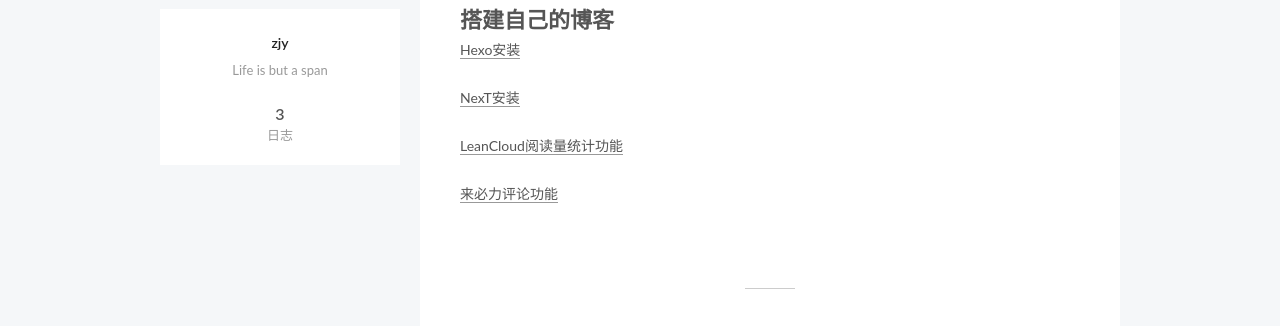
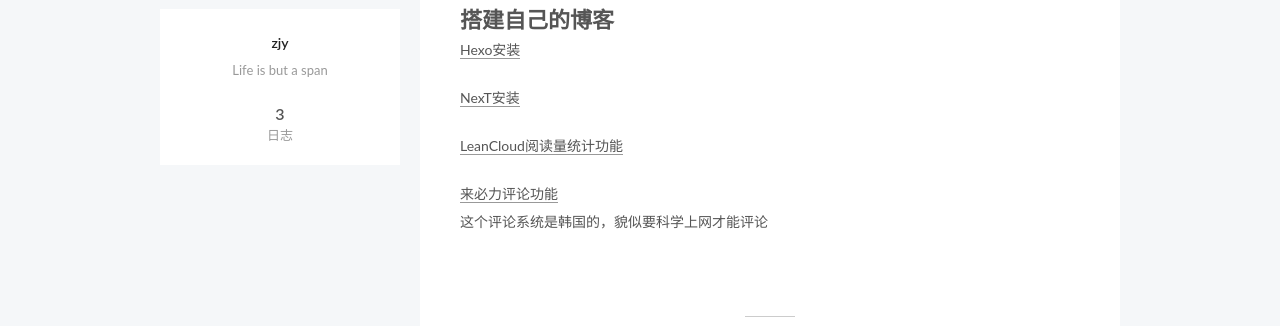
Before and after one commit to zjy19931111/zjy19931111.github.io, a plain HTML site: page index.html in a window 1280 px wide. Shown: the part 200-526 px from the top of the page. Drawn offline with Linux system fonts and the light colour scheme; a script that the page names is missing.

Commit message:
Site updated: 2018-07-20 19:13:55

```diff
--- a/index.html
+++ b/index.html
@@ -317,7 +317,7 @@
             <h1 id="搭建自己的博客"><a href="#搭建自己的博客" class="headerlink" title="搭建自己的博客"></a>搭建自己的博客</h1><p><a href="https://hexo.io/zh-cn/docs/" target="_blank" rel="noopener">Hexo安装</a></p>
 <p><a href="http://theme-next.iissnan.com/getting-started.html" target="_blank" rel="noopener">NexT安装</a></p>
 <p><a href="https://notes.wanghao.work/2015-10-21-%E4%B8%BANexT%E4%B8%BB%E9%A2%98%E6%B7%BB%E5%8A%A0%E6%96%87%E7%AB%A0%E9%98%85%E8%AF%BB%E9%87%8F%E7%BB%9F%E8%AE%A1%E5%8A%9F%E8%83%BD.html#%E9%85%8D%E7%BD%AELeanCloud" target="_blank" rel="noopener">LeanCloud阅读量统计功能</a></p>
-<p><a href="https://livere.com/" target="_blank" rel="noopener">来必力评论功能</a></p>
+<p><a href="https://livere.com/" target="_blank" rel="noopener">来必力评论功能</a><br>这个评论系统是韩国的，貌似要科学上网才能评论</p>
 
 
 
```
Also changed, not shown: 2018/07/20/搭建自己的博客/index.html (+5 -5 lines).
